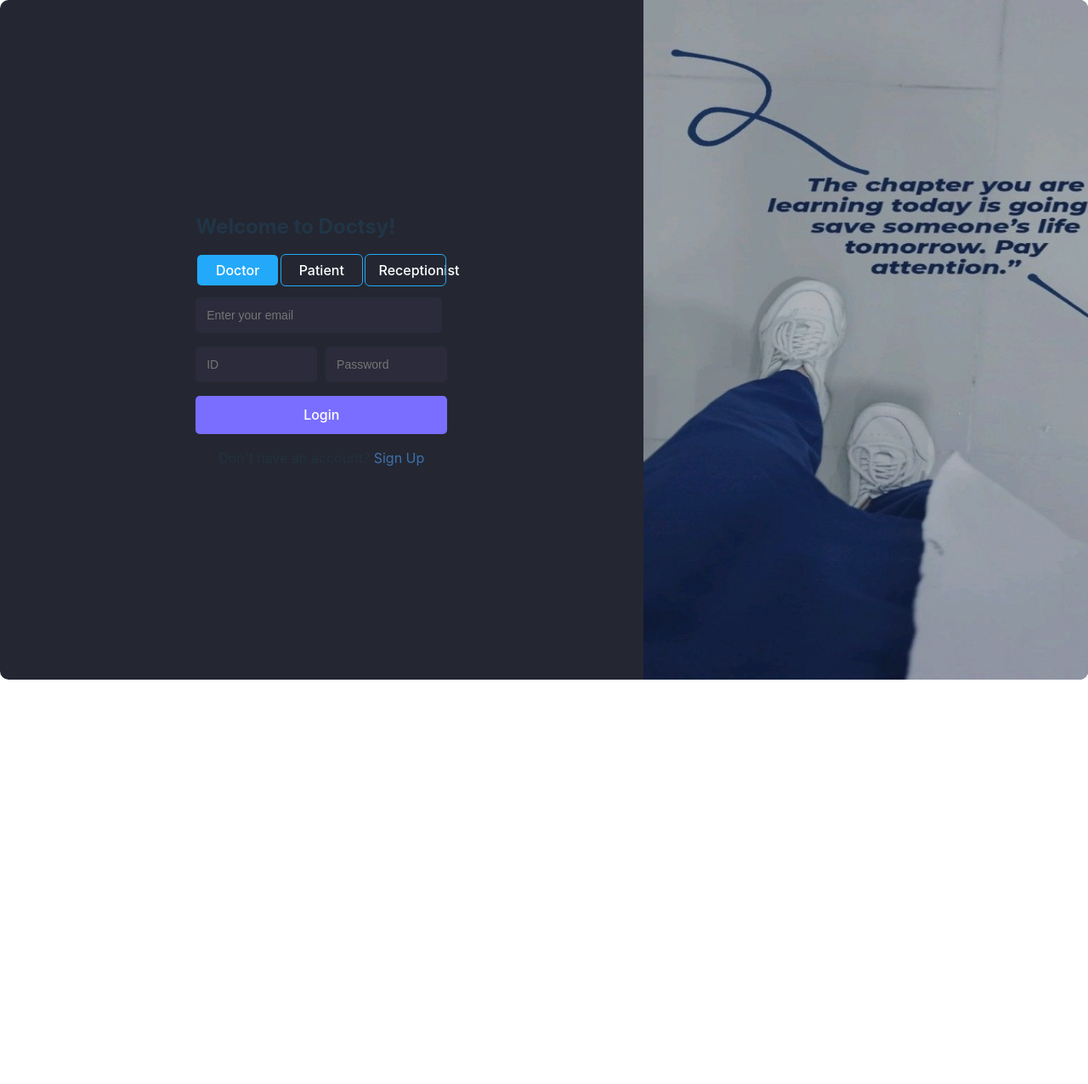
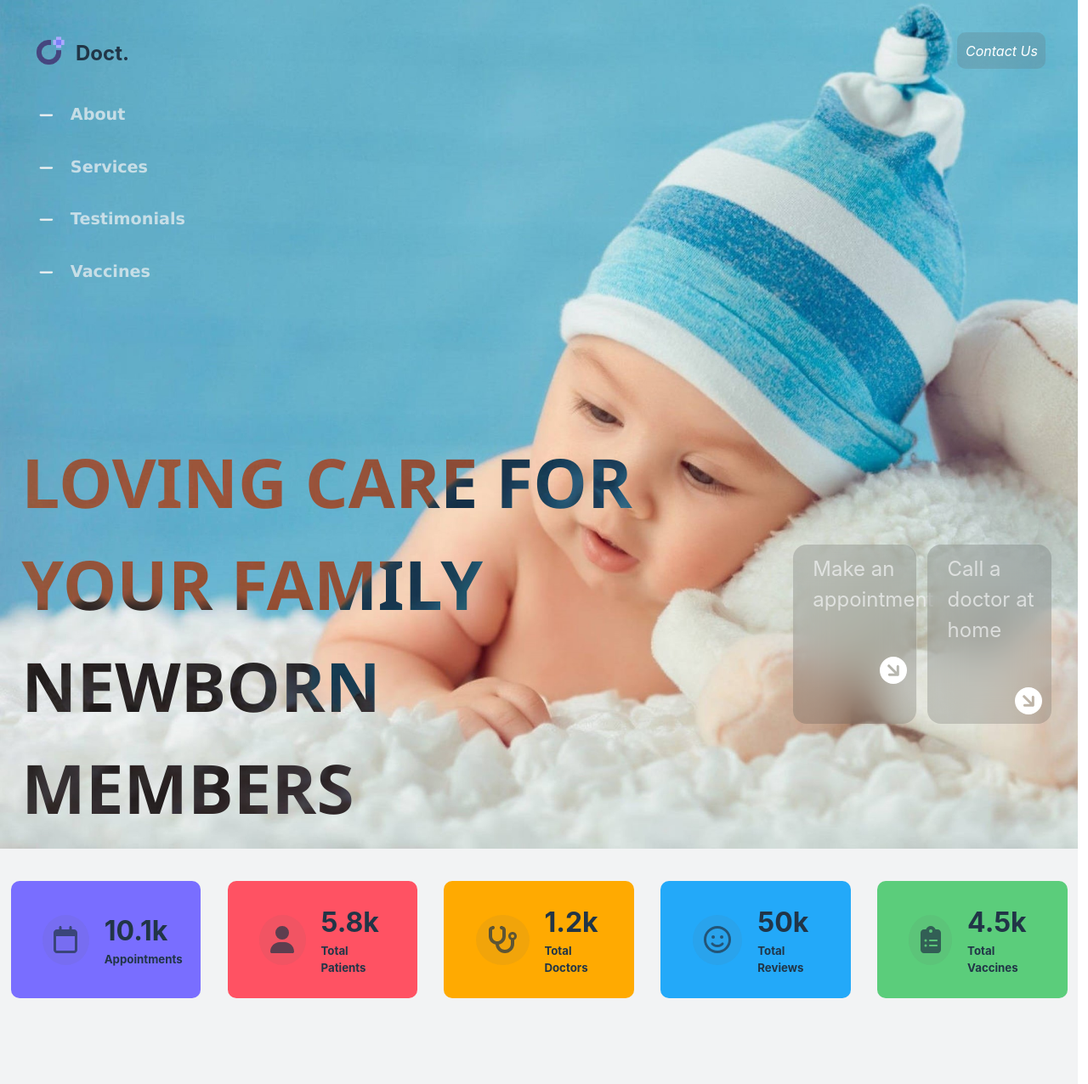
Before and after one commit to Khayaall/HCMS, a React (Vite) app in the folder front/HCMS-Ziyad/my-hcis-app/: page / in a window 1280 px wide. Before the commit this address led to /login. Shown: the whole page at 85% size. Before the commit the page ends 800 px from the top, so only its background shows below. Built offline with nearby package versions, Linux system fonts and the light colour scheme.

Commit message:
Created home page and fixed routes

```diff
--- a/front/HCMS-Ziyad/my-hcis-app/src/App.jsx
+++ b/front/HCMS-Ziyad/my-hcis-app/src/App.jsx
@@ -14,6 +14,7 @@ import D_Overview from "./Pages/Overview/D_Overview";
 import Sign_in from "./Pages/Sign_in/Sign_in";
 import Sign_up from "./Pages/Sign_up/Sign_up";
 import D_Appointment from "./Pages/D_Appointment/D_appointment";
+import Home from "./Pages/Home/Home";
 import { useAuth } from "../AuthContext";
 
 const App = () => {
@@ -35,7 +36,7 @@ const App = () => {
             <Routes>
               <Route path="/login" element={<Sign_in />} />
               <Route path="/signup" element={<Sign_up />} />
-              <Route path="/" element={<Navigate to="/login" />} />
+              <Route path="/" element={<Home />} />
             </Routes>
           </>
         ) : (
--- /dev/null
+++ b/front/HCMS-Ziyad/my-hcis-app/src/Components/Statistics/StatisticsCards.jsx
@@ -0,0 +1,30 @@
+import React from "react";
+import { FontAwesomeIcon } from "@fortawesome/react-fontawesome";
+import "./statisticscards.css";
+
+const StatisticsCards = ({ statsz }) => {
+  return (
+    <div className="statistic-container">
+      <div className="statistic-card">
+        {statsz.map((stat) => {
+          const { id, icon, value, title } = stat;
+          return (
+            <div className="card" key={id}>
+              <div className="card-logo">
+                <p>
+                  <FontAwesomeIcon icon={icon} size="2xl" />
+                </p>
+              </div>
+              <div className="card-txt">
+                <h1>{value}</h1>
+                <h5>{title}</h5>
+              </div>
+            </div>
+          );
+        })}
+      </div>
+    </div>
+  );
+};
+
+export default StatisticsCards;
--- /dev/null
+++ b/front/HCMS-Ziyad/my-hcis-app/src/Components/Statistics/statisticscards.css
@@ -0,0 +1,48 @@
+.statistic-container {
+  width: 100%;
+  width: 100%;
+  display: flex;
+  justify-content: center;
+}
+.statistic-card {
+  display: flex;
+  width: 98%;
+  justify-content: space-between;
+  /* margin: 2% 0; */
+  padding: 3% 0;
+  transition: all 0.3s ease;
+}
+
+.statistic-card > .card {
+  background: var(--purple);
+  width: 12%;
+  display: flex;
+  padding: 2% 3%;
+  border-radius: 10px;
+  cursor: pointer;
+  align-items: center;
+  transition: all 0.3s ease;
+}
+.statistic-card > div:nth-child(2) {
+  background: var(--red);
+}
+.statistic-card > div:nth-child(3) {
+  background: var(--yellow);
+}
+.statistic-card > div:nth-child(4) {
+  background: var(--blue);
+}
+.statistic-card > div:nth-child(5) {
+  background: var(--green);
+}
+.card-txt {
+  margin: 0 12%;
+}
+.card-logo {
+  padding: 9%;
+  border-radius: 50%;
+  background: #62626217;
+}
+.statistic-card > .card:hover {
+  transform: scale(1.1);
+}
--- /dev/null
+++ b/front/HCMS-Ziyad/my-hcis-app/src/Components/Statistics/stats.js
@@ -0,0 +1,40 @@
+import { FontAwesomeIcon } from "@fortawesome/react-fontawesome";
+import { faCalendar, faFaceSmile } from "@fortawesome/free-regular-svg-icons";
+import {
+  faClipboardList,
+  faStethoscope,
+  faUser,
+} from "@fortawesome/free-solid-svg-icons";
+
+export const stats = [
+  {
+    id: 1,
+    title: "Appointments",
+    value: "10.1k",
+    icon: faCalendar,
+  },
+  {
+    id: 2,
+    title: "Total Patients",
+    value: "5.8k",
+    icon: faUser,
+  },
+  {
+    id: 3,
+    title: "Total Doctors",
+    value: "1.2k",
+    icon: faStethoscope,
+  },
+  {
+    id: 4,
+    title: "Total Reviews",
+    value: "50k",
+    icon: faFaceSmile,
+  },
+  {
+    id: 5,
+    title: "Total Vaccines",
+    value: "4.5k",
+    icon: faClipboardList,
+  },
+];
--- /dev/null
+++ b/front/HCMS-Ziyad/my-hcis-app/src/Pages/Home/Home.jsx
@@ -0,0 +1,92 @@
+import React from "react";
+import { useState, useRef } from "react";
+import { NavLink } from "react-router-dom";
+import "./home.css";
+import img from "../../assets/home-img1.jpg";
+import Clinic_logo3 from "../../assets/Clinic_logo3.png";
+import StatisticsCards from "../../Components/Statistics/StatisticsCards";
+import { FontAwesomeIcon } from "@fortawesome/react-fontawesome";
+import { faCircleArrowRight, faMinus } from "@fortawesome/free-solid-svg-icons";
+import { stats } from "../../Components/Statistics/stats";
+
+const Home = () => {
+  const [data, setData] = useState(stats);
+  const statisticsRef = useRef(null);
+
+  const scrollToStatistics = () => {
+    statisticsRef.current.scrollIntoView({ behavior: "smooth" });
+  };
+  return (
+    <div className="home">
+      <div className="home-background">
+        <div className="top-background">
+          <div className="side-bar">
+            <div className="home-logo">
+              <div className="logo-img">
+                <img src={Clinic_logo3} />
+              </div>
+              <div className="logo-text">
+                <h2>Doct.</h2>
+              </div>
+            </div>
+            <div className="home-links">
+              <ul className="home-links-list">
+                <li className="home-link">
+                  <NavLink to="#" onClick={scrollToStatistics}>
+                    <FontAwesomeIcon icon={faMinus} />
+                    <p>About</p>
+                  </NavLink>
+                </li>
+                <li className="home-link">
+                  <NavLink to="#">
+                    <FontAwesomeIcon icon={faMinus} />
+                    <p>Services</p>
+                  </NavLink>
+                </li>
+                <li className="home-link">
+                  <NavLink to="#">
+                    <FontAwesomeIcon icon={faMinus} />
+                    <p>Testimonials</p>
+                  </NavLink>
+                </li>
+                <li className="home-link">
+                  <NavLink to="#">
+                    <FontAwesomeIcon icon={faMinus} />
+                    <p>Vaccines</p>
+                  </NavLink>
+                </li>
+              </ul>
+            </div>
+          </div>
+          <div className="contact">
+            <NavLink to="#">Contact Us</NavLink>
+          </div>
+        </div>
+        <div className="bottom-background">
+          <div className="large-txt">
+            <span>Loving care for your family newborn members</span>
+          </div>
+          <div className="clear-cards">
+            <div className="Glassmorphism-card">
+              <p>Make an appointment</p>
+              <NavLink to="/login">
+                <FontAwesomeIcon icon={faCircleArrowRight} size="2xl" />
+              </NavLink>
+            </div>
+            <div className="Glassmorphism-card">
+              <p>Call a doctor at home</p>
+              <NavLink to="#">
+                <FontAwesomeIcon icon={faCircleArrowRight} size="2xl" />
+              </NavLink>
+            </div>
+          </div>
+        </div>
+      </div>
+      <div className="home-statistics" ref={statisticsRef}>
+        <StatisticsCards statsz={data} />
+      </div>
+    </div>
+  );
+};
+
+export default Home;
--- /dev/null
+++ b/front/HCMS-Ziyad/my-hcis-app/src/Pages/Home/home.css
@@ -0,0 +1,137 @@
+.home {
+  width: 99.1vw;
+}
+.home-background {
+  display: flex;
+  flex-direction: column;
+  background: url("../../assets/home-img1.jpg");
+  background-size: cover;
+}
+.top-background {
+  display: flex;
+  flex-direction: row;
+  justify-content: space-between;
+  padding: 3%;
+  margin-bottom: 8%;
+}
+.top-background > .contact {
+  backdrop-filter: blur(20px);
+  background: rgba(100, 99, 99, 0.2);
+  border-radius: 10px;
+  padding: 0.8%;
+  height: 10%;
+  transition: all 0.2s ease;
+}
+.top-background > .contact a {
+  color: white;
+  font-style: italic;
+  text-decoration: none;
+}
+.top-background > .contact:hover {
+  background: rgba(121, 118, 118, 0.4);
+}
+.top-background > .side-bar {
+  display: flex;
+  flex-direction: column;
+  width: 30%;
+  align-items: flex-start;
+}
+.top-background .home-logo {
+  display: flex;
+  flex-direction: row;
+  align-items: center;
+}
+.home-logo > .logo-img {
+  width: 12%;
+  margin-right: 0.5rem;
+}
+.home-logo > .logo-img img {
+  width: 100%;
+}
+.home-links {
+  width: 100%;
+  margin-top: 4%;
+}
+.home-links-list {
+  list-style: none;
+  /* padding: 0 1rem; */
+  /* justify-items: center; */
+}
+.home-link a {
+  display: flex;
+  align-items: center;
+  text-decoration: none;
+  width: 40%;
+  margin: 2% 0;
+  padding: 0.8rem 0.5rem;
+  color: var(--white);
+  font-weight: 600;
+  font-family: Verdana, Geneva, Tahoma, sans-serif;
+  font-size: 1.2rem;
+  border-radius: 10px;
+
+  transition: all 0.2s ease;
+}
+.home-link p {
+  color: var(--white);
+  padding-left: 14%;
+  transition: all 0.2s ease;
+}
+.home-link a:hover {
+  background: var(--white);
+  color: var(--dark);
+}
+.home-link a:hover p {
+  color: var(--dark);
+}
+.bottom-background {
+  display: flex;
+  align-items: center;
+  flex-direction: row;
+  justify-content: space-between;
+  padding: 1% 2%;
+}
+.large-txt {
+  width: 60%;
+  font-size: 5em;
+  text-transform: uppercase;
+  color: var(--white);
+  font-weight: 600;
+  font-family: "Segoe UI", Tahoma, Geneva, Verdana, sans-serif;
+  mix-blend-mode: exclusion;
+}
+.bottom-background > .clear-cards {
+  display: flex;
+  width: 26%;
+  justify-content: space-around;
+}
+.Glassmorphism-card {
+  display: flex;
+  flex-direction: column;
+  align-items: flex-end;
+  padding: 3.5%;
+  backdrop-filter: blur(20px);
+  background: rgba(58, 58, 58, 0.2);
+  border-radius: 16px;
+  width: 39%;
+  transition: all 0.2s ease;
+  cursor: pointer;
+}
+.Glassmorphism-card:hover {
+  background: rgba(58, 58, 58, 0.4);
+}
+.Glassmorphism-card > p {
+  margin-bottom: 40%;
+  font-size: 1.5rem;
+  color: var(--white);
+  width: 90%;
+}
+.Glassmorphism-card > a {
+  transform: rotate(45deg);
+  cursor: pointer;
+  color: white;
+}
+.home-statistics {
+  background: var(--white);
+  padding-bottom: 5%;
+}
--- a/front/HCMS-Ziyad/my-hcis-app/src/index.css
+++ b/front/HCMS-Ziyad/my-hcis-app/src/index.css
@@ -18,6 +18,7 @@
   --blue: #23a9f9;
   --yellow: #ffaa01;
   --red: #ff5263;
+  --green: #5bcd7b;
   --white: #f2f3f4;
   --light-grey: #a3a4a5;
   --grey: #323a46;
```
Also changed, not shown: front/HCMS-Ziyad/my-hcis-app/src/assets/home-img.webp (added), front/HCMS-Ziyad/my-hcis-app/src/assets/home-img1.jpg (added).
